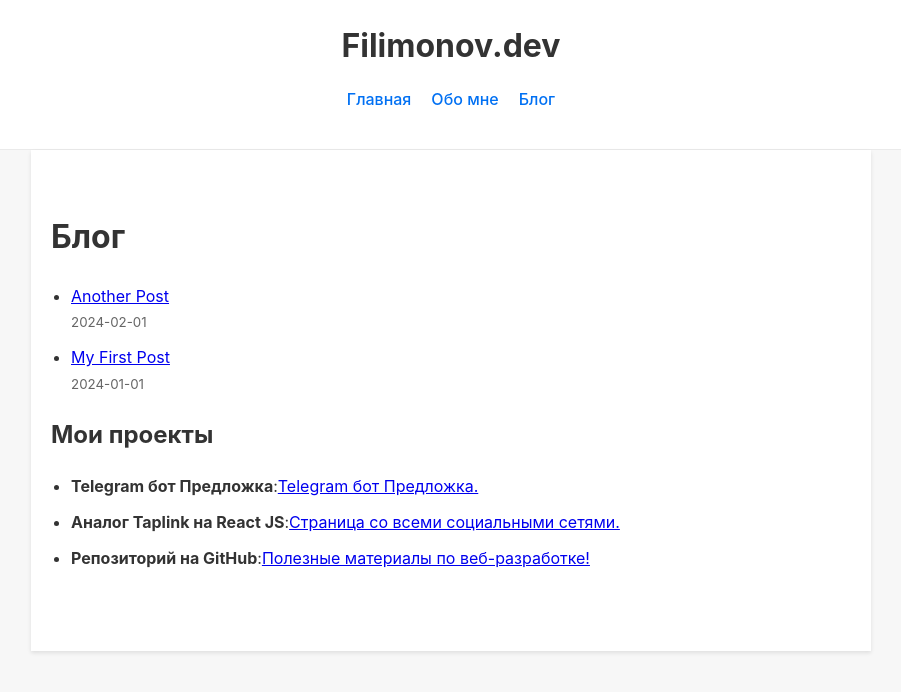
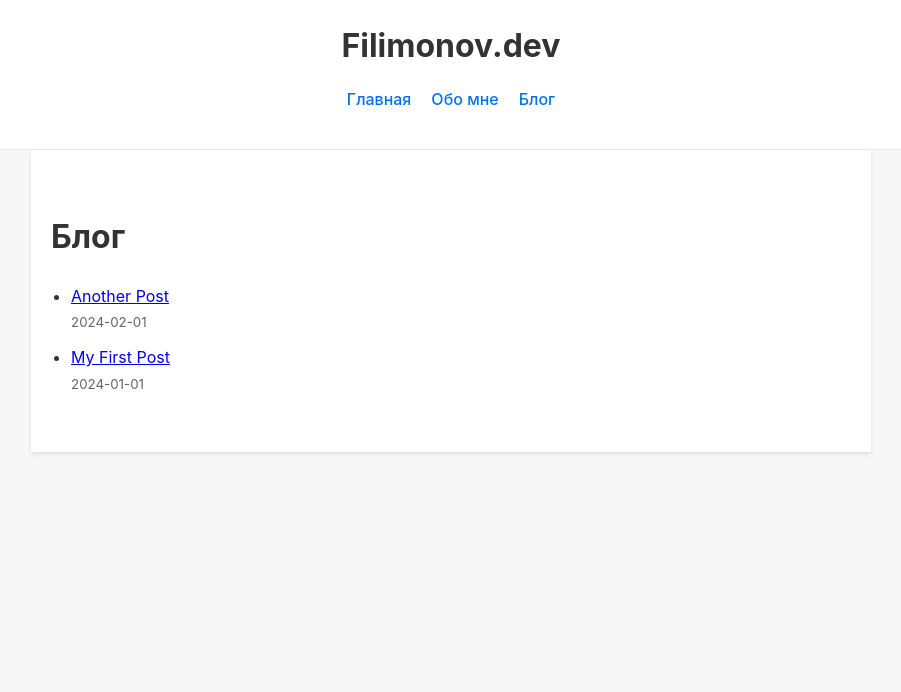
Before and after one commit to FilimonovAlexey/my-nextjs-blog, a Next.js app: page /blog in a window 1280 px wide. Shown: the top 692 px of the page, without its empty margins (189-1090 px from the left). Built offline with nearby package versions, Linux system fonts and the light colour scheme.

Commit message:
Из блока Блог убраны мои проекты

```diff
--- a/src/app/blog/page.js
+++ b/src/app/blog/page.js
@@ -1,6 +1,5 @@
 import { getSortedPostsData } from '../../lib/posts';
 import Link from 'next/link';
-import Projects from '../../components/Projects';
 
 export default function Blog() {
   const allPostsData = getSortedPostsData();
@@ -19,7 +18,6 @@ export default function Blog() {
           </li>
         ))}
       </ul>
-      <Projects />
     </div>
   );
 }
```
